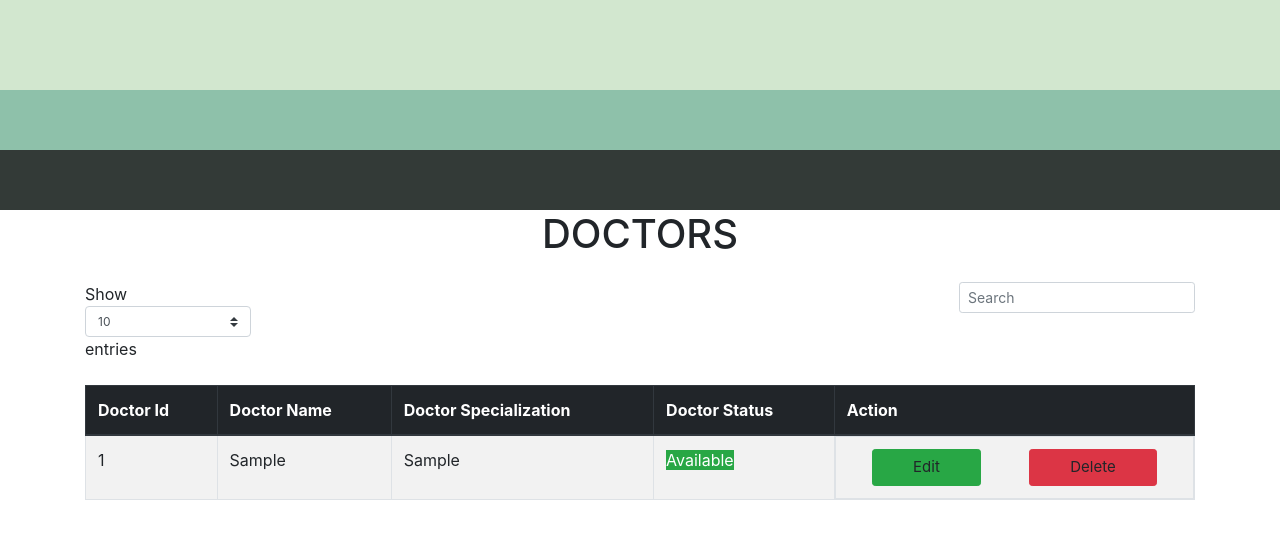
After one commit to luizgustavomonteiro/Health_Care_Management, a Django app: page /doctors/ in a window 1280 px wide. The commit adds this page. Shown: the top 539 px of the page. Run offline with Django 5.2, Linux system fonts and the light colour scheme; tables that the repository leaves empty hold one stand-in row (values such as "Sample post").

Commit message:
Doctor-Page

```diff
--- /dev/null
+++ b/healthdb/website/templates/doctor_list.html
@@ -0,0 +1,64 @@
+<!--Page to edit doctors-->
+
+{% extends 'base.html' %}
+
+{% block content %}
+<div class="container mt-8">
+    <h2 class="mb-4 text-center" style="font-size: 2.5em;">DOCTORS</h2>
+    <div class="d-flex justify-content-between mb-3">
+        <div>
+            <label>Show
+                <select class="custom-select custom-select-sm">
+                    <option value="10">10</option>
+                    <option value="10">25</option>
+                    <option value="10">50</option>
+                    <option value="10">100</option>
+                </select> entries
+            </label>
+        </div>
+        <div>
+            <input type="text" class="form-control form-control-sm" placeholder="Search">
+        </div>
+    </div>
+    <table class="table table-striped table-bordered">
+        <thead class="thead-dark">
+            <tr>
+                <th>Doctor Id</th>
+                <th>Doctor Name</th>
+                <th>Doctor Specialization</th>
+                <th>Doctor Status</th>
+                <th>Action</th>
+            </tr>
+        </thead>
+        <tbody>
+            {% for doctor in doctors %}
+            <tr>
+                <td>{{doctor.doctor_id}}</td>
+                <td>{{doctor.doctor_fname}}</td>
+                <td>{{doctor.doctor_specialization}}</td>
+                <td>
+                {% if doctor.doctor_status == 'Available' %}
+                <span class="badge-success">Available</span>
+                {% elif doctor.doctor_status == 'Unavailable' %}
+                <span class="badge-danger">Unavailable</span>
+                {% else %}
+                <span class="badge-secondary">Unknown</span>
+                {% endif %}
+            </td>
+            <td style="display: flex; justify-content: space-around;">
+                <a class="btn btn-success btn-sm" style = "padding: 6px 40px; font-size: 15px;">Edit</a>
+                <a class="btn btn-danger btn-sm" style = "padding: 6px 40px; font-size: 15px;">Delete</a>
+            </td>
+            </tr>
+            {% endfor %}
+
+        </tbody>
+    </table>
+
+
+
+</div>
+
+
+
+{% endblock %}
--- a/healthdb/website/templates/patient_list.html
+++ b/healthdb/website/templates/patient_list.html
@@ -3,7 +3,7 @@
 {% extends 'base.html' %}
 
 {% block content %}
-<div class="container mt-5">
+<div class="container mt-8">
     <h2 class="mb-4 text-center" style="font-size: 2.5em;">PATIENTS</h2>
     <div class="d-flex justify-content-between mb-3">
         <div>
@@ -42,7 +42,7 @@
                     {% if patient.patient_status == 'Pending' %}
                         <span class="badge badge-warning">Pending</span>
                     {% elif patient.patient_status == 'Canceled' %}
-                        <span class="badge badge-danger">Cancelled</span>
+                        <span class="badge badge-danger">Canceled</span>
                     {% elif patient.patient_status == 'Completed' %}
                         <span class="badge badge-success">Completed</span>
                     {% else %}
--- a/healthdb/website/urls.py
+++ b/healthdb/website/urls.py
@@ -7,4 +7,5 @@ urlpatterns = [
    path('patients/', views.patient_list, name="patient_list"),
    path('patients/edit/<int:id>/', views.edit_patient, name='edit_patient'),
    path('patients/delete/<int:id>/', views.delete_patient, name='delete_patient'),
+   path('doctors/', views.doctor_list, name="doctor_list"),
 ]
--- a/healthdb/website/views.py
+++ b/healthdb/website/views.py
@@ -1,5 +1,5 @@
 from django.shortcuts import render, get_object_or_404, redirect
-from .models import Patients
+from .models import Patients, Doctors
 from .forms import PatientForm, PatientAddressForm, PatientMobileForm
 from django.forms import inlineformset_factory
 from .models import Patient_Addresses, Patients_mobile
@@ -10,6 +10,10 @@ from .models import Patient_Addresses, Patients_mobile
 
 def home(request):
     return render(request, 'home.html', {})
+
+def doctor_list(request):
+    doctors = Doctors.objects.all()
+    return render(request, 'doctor_list.html', {'doctors': doctors})
 
 def patient_list(request):
     patients = Patients.objects.all()
```
